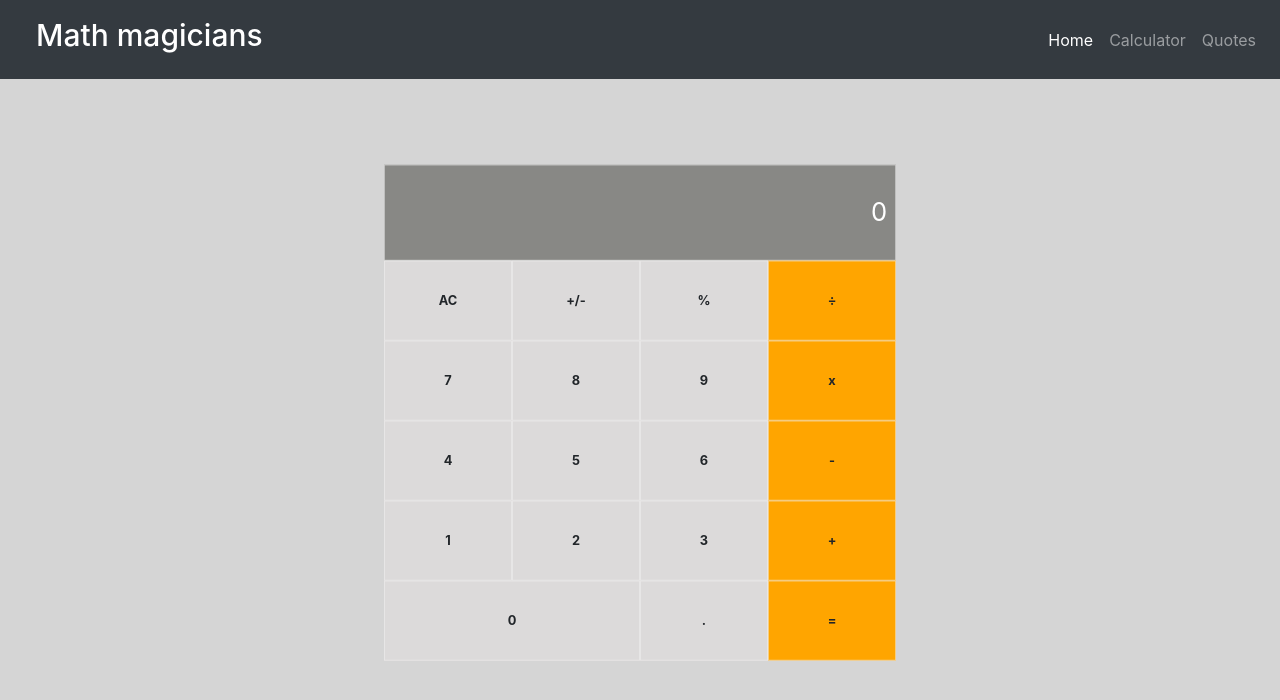
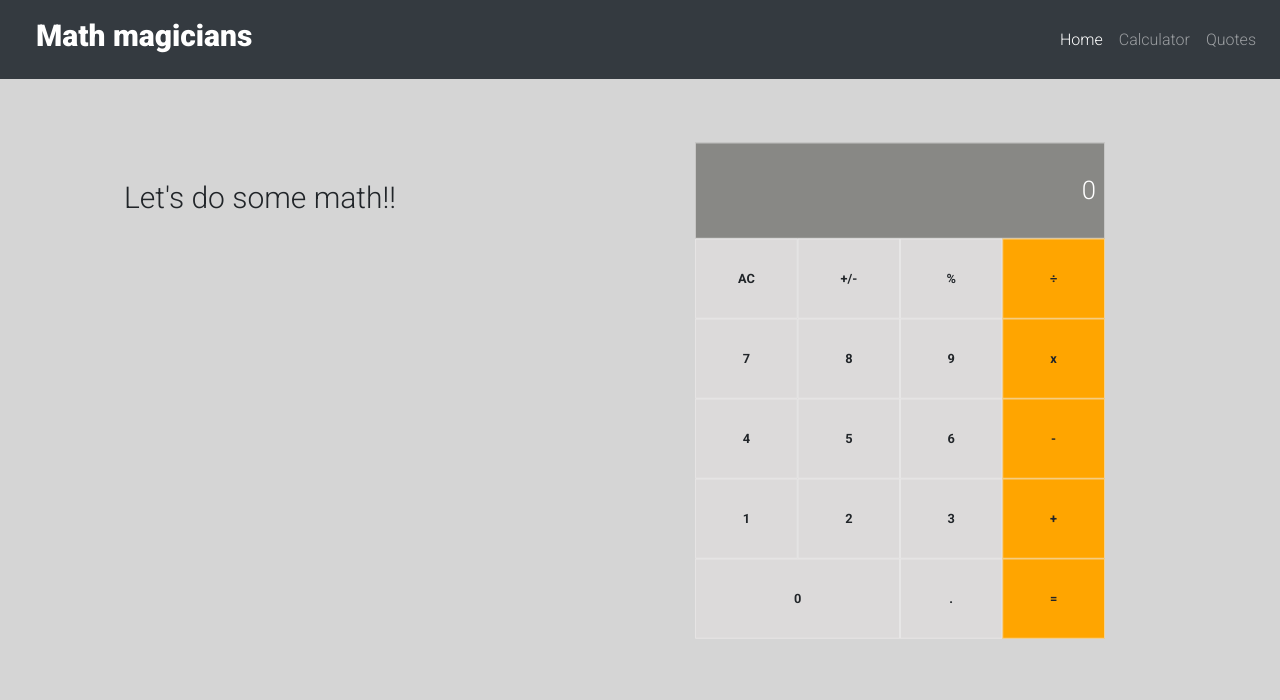
Before and after one commit to andersonlebon/math-magicians, a React (Create React App) app: page /calculator in a window 1280 px wide. Shown: the top 700 px of the page. Built offline with nearby package versions, Linux system fonts and the light colour scheme.

Commit message:
Refactor the quote compoment

```diff
--- a/src/App.js
+++ b/src/App.js
@@ -15,7 +15,7 @@ class App extends Component {
 
   render() {
     return (
-      <main>
+      <main className="font">
         <Route path="/" component={Navbar} />
         <Switch>
           <Route path="/" exact component={Home} />
--- a/src/Sass/_more.scss
+++ b/src/Sass/_more.scss
@@ -17,3 +17,9 @@
     }
   }
 }
+
+.calculator  {
+  p {
+    font-size: 30px;
+  }
+}
--- a/src/Sass/app.scss
+++ b/src/Sass/app.scss
@@ -1,4 +1,5 @@
 @import './more';
+@import url('https://fonts.googleapis.com/css2?family=Roboto:ital,wght@0,100;0,300;0,400;0,500;0,700;0,900;1,100;1,300;1,400;1,500;1,700&display=swap');
 
 main {
   height: 100vh;
@@ -17,8 +18,18 @@ ul {
 body {
   background-color: rgba(170, 170, 170, 0.493) !important;
   font-size: 20px;
-  font-family: sans-serif;
   color: black;
+  font-family: 'Roboto', sans-serif;
+}
+
+.font {
+  font-family: 'Roboto', sans-serif;
+  font-weight: 300;
+}
+
+.fontb {
+  font-family: 'Roboto', sans-serif;
+  font-weight: 900;
 }
 
 header {
@@ -32,7 +43,7 @@ header {
   width: 40%;
   height: 60%;
   display: flex;
-  margin: 100px auto 0;
+  // margin: 100px auto 0;
   align-items: center;
   flex-direction: column;
   justify-content: center;
--- a/src/components/Calculator.js
+++ b/src/components/Calculator.js
@@ -56,7 +56,9 @@ const Calculator = () => {
 
   const { next, total } = state;
   return (
-    <div className="container-cal w-50">
+    <section className="d-flex calculator  w-100 justify-content-around">
+      <p className="py-5 my-5" c>Let&apos;s do some math!!</p>
+      <div className="container-cal ">
         <div className="result">
           {total && next ? next : total || next || '0'}
         </div>
@@ -73,6 +75,7 @@ const Calculator = () => {
           )))}
         </ul>
       </div>
+    </section>
   );
 };
 
--- a/src/components/navbar.jsx
+++ b/src/components/navbar.jsx
@@ -3,7 +3,7 @@ import React from 'react';
 const Navbar = () => (
   <header className="w-100">
     <nav className="navbar navbar-expand-lg navbar-dark w-100 bg-dark">
-      <h1 className="navbar-brand" href="/home">
+      <h1 className="navbar-brand fontb" href="/home">
         Math magicians
       </h1>
       <button
@@ -19,14 +19,14 @@ const Navbar = () => (
       </button>
       <div className="collapse navbar-collapse" id="navbarNavAltMarkup">
         <div className="navbar-nav ml-auto">
-          <a className="nav-item nav-link active" href="/">
+          <a className="nav-item nav-link active font" href="/">
             Home
             <span className="sr-only">(current)</span>
           </a>
-          <a className="nav-item nav-link" href="/calculator">
+          <a className="nav-item nav-link font" href="/calculator">
             Calculator
           </a>
-          <a className="nav-item nav-link" href="/quotes">
+          <a className="nav-item nav-link font" href="/quotes">
             Quotes
           </a>
         </div>
```
Lines whose indentation alone changed are shown as unchanged.
